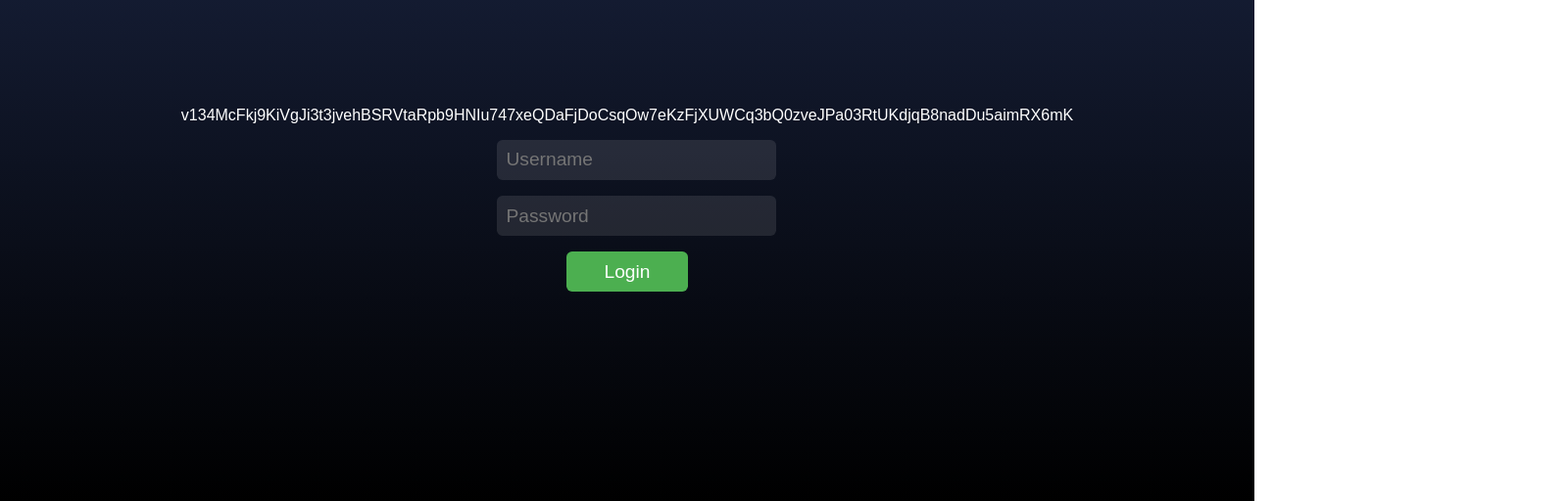
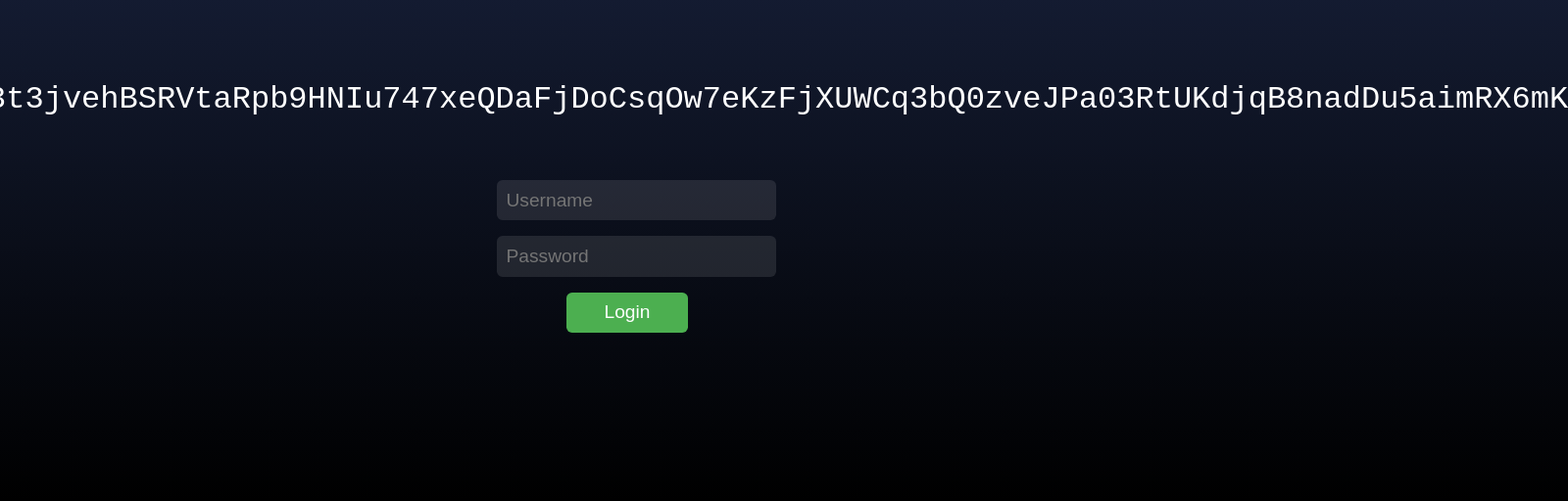
Before and after one commit to moussan/moussan.github.io, a plain HTML site: page index.html in a window 1280 px wide. Shown: the part 304-816 px from the top of the page at 98% size, 1600 px wide, since content can reach past the window. Drawn offline with Linux system fonts and the light colour scheme.

Commit message:
Update style.css

```diff
--- a/style.css
+++ b/style.css
@@ -29,8 +29,7 @@ form {
   margin-bottom: 1em;
 }
 
-input[type="text"],
-input[type="password"] {
+input[type="text"], input[type="password"] {
   width: 100%;
   padding: 0.5em;
   font-size: 1.2em;
@@ -54,3 +53,15 @@ button[type="submit"] {
 button[type="submit"]:hover {
   background-color: #388e3c;
 }
+
+.matrix-animation-container {
+  margin-bottom: 2em;
+  text-align: center;
+}
+
+#random-text {
+  color: #fff;
+  font-size: 2em;
+  font-family: "Courier New", Courier, monospace;
+  white-space: pre;
+}
```
